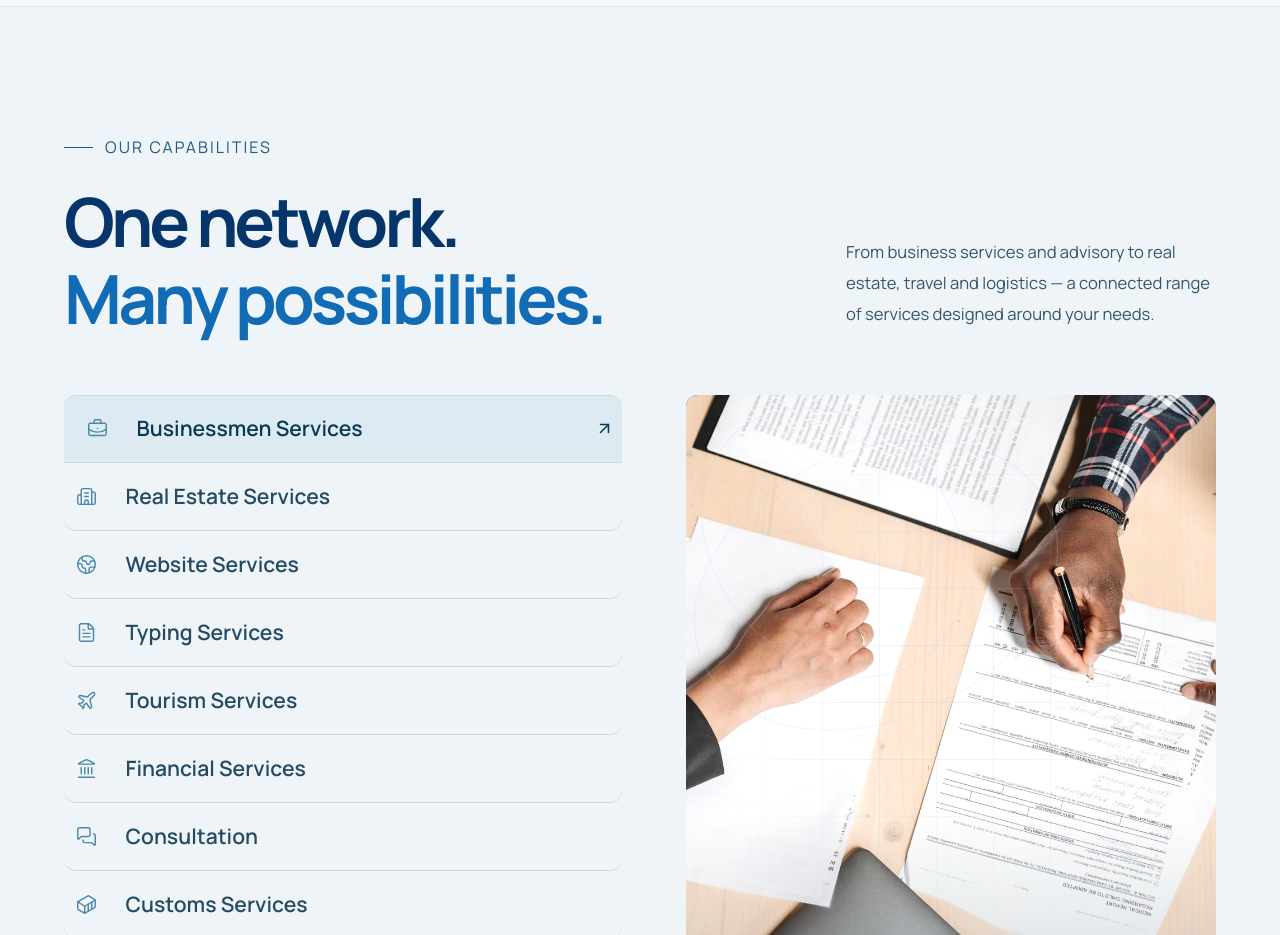
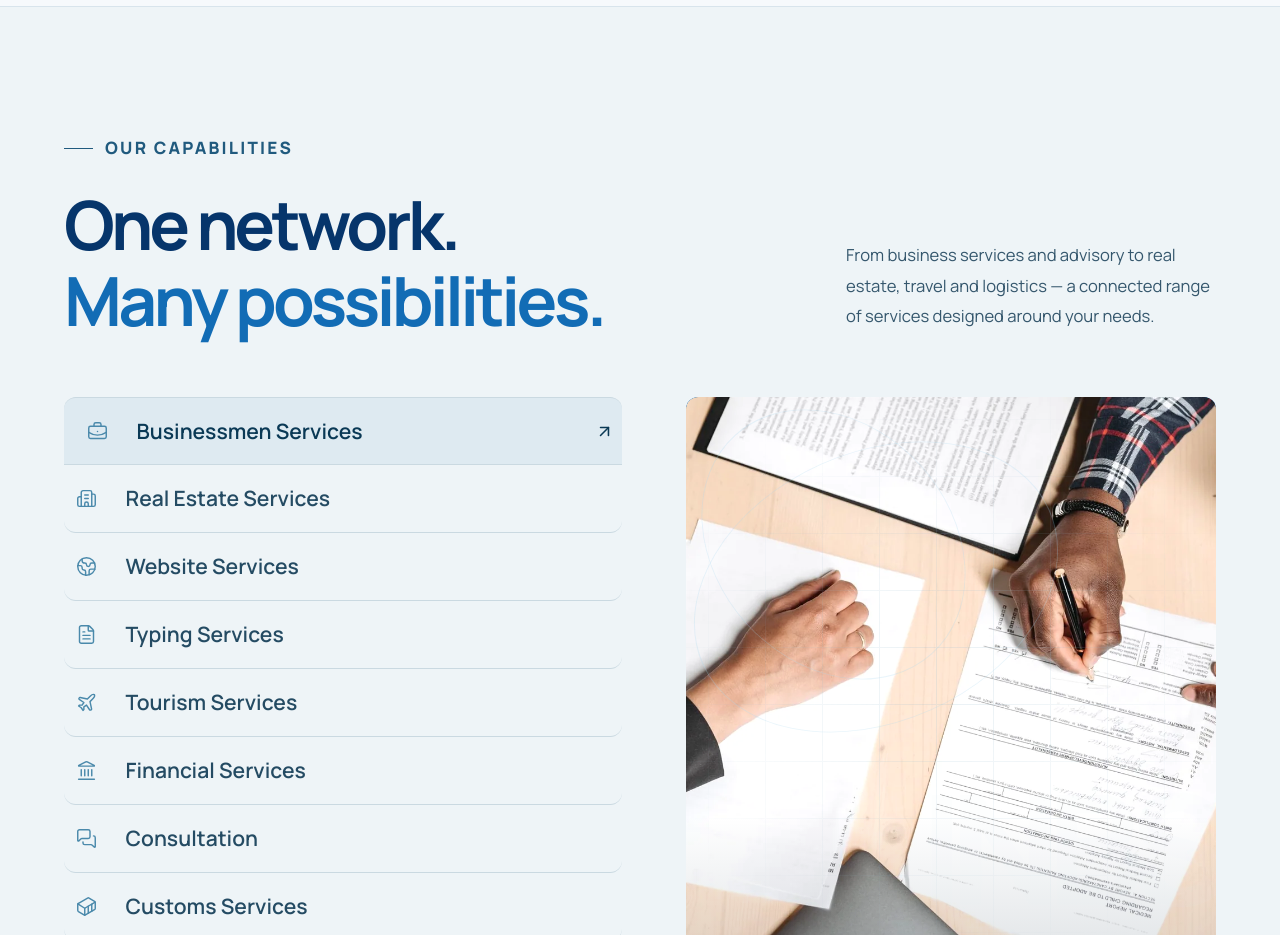
Before and after one commit to Bashar-alJabi/inbs-website, a Next.js app: page /en in a window 1280 px wide. Shown: the part 1940-2875 px from the top of the page. Built offline with nearby package versions, Linux system fonts and the light colour scheme; no server answers.

Commit message:
style(kickers): use shared section subtitle class

```diff
--- a/src/components/home/services-showcase.tsx
+++ b/src/components/home/services-showcase.tsx
@@ -33,7 +33,7 @@ export function ServicesShowcase({locale}:{locale:Locale}){
  return <section className="inbs-services" aria-labelledby="inbs-services-heading">
   <div className="site-shell inbs-services-inner">
    <Reveal className="inbs-services-heading">
-    <div className="inbs-services-overline"><span className="inbs-services-overline-line"/>{t.offering}</div>
+    <div className="inbs-services-overline inbs-section-kicker"><span className="inbs-services-overline-line"/>{t.offering}</div>
     <div className="inbs-services-heading-row">
      <h2 id="inbs-services-heading">{t.offeringTitle.split('\n').map(line=><span key={line}>{line}</span>)}</h2>
      <p>{t.offeringDescription}</p>
```
